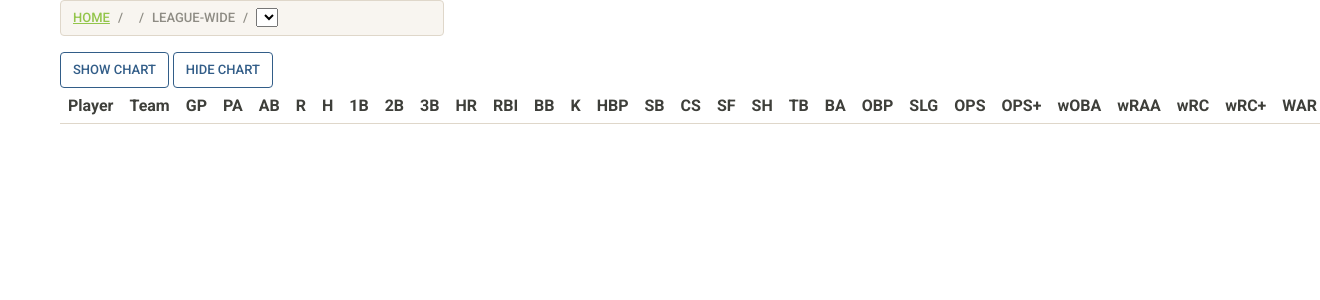
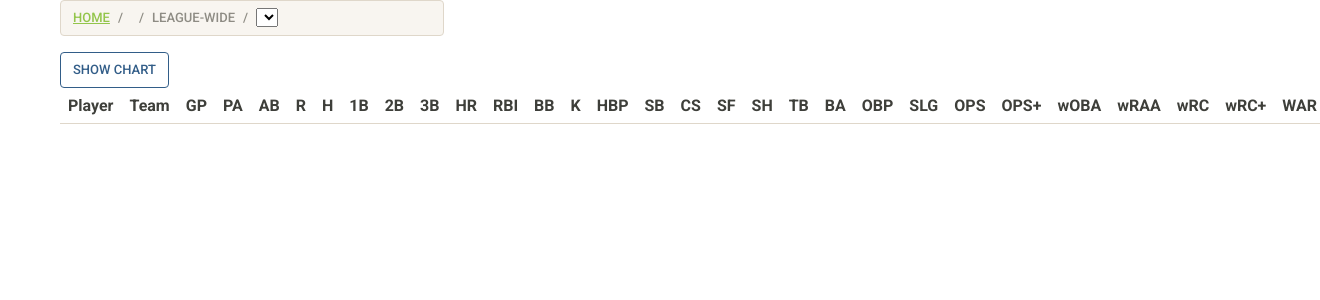
Before and after one commit to haueter19/baseball, a FastAPI app: template templates/league_stats.html in a window 1320 px wide. Shown: the part 56-356 px from the top of the page. Run offline with FastAPI, Linux system fonts and the light colour scheme; the template is opened without the code that fills it, so the values that code supplies are empty; parts of the project's set-up code (start-up, migrations or seed data) failed here and were passed over; some libraries are stand-ins or nearby versions.

Commit message:
Update league_stats.html

```diff
--- a/templates/league_stats.html
+++ b/templates/league_stats.html
@@ -61,7 +61,7 @@
 <div class="row">
     <div class="col-lg-6">
         <button type="button" id="show_plot1" class="btn btn-outline-primary">Show Chart</button>
-        <button type="button" id="hide_plot1" class="btn btn-outline-primary">Hide Chart</button>
+        <button type="button" id="hide_plot1" class="btn btn-outline-primary" style="display: none;">Hide Chart</button>
         <div id='plot1' style="display: none;"></div>
     </div>
 </div>
```
